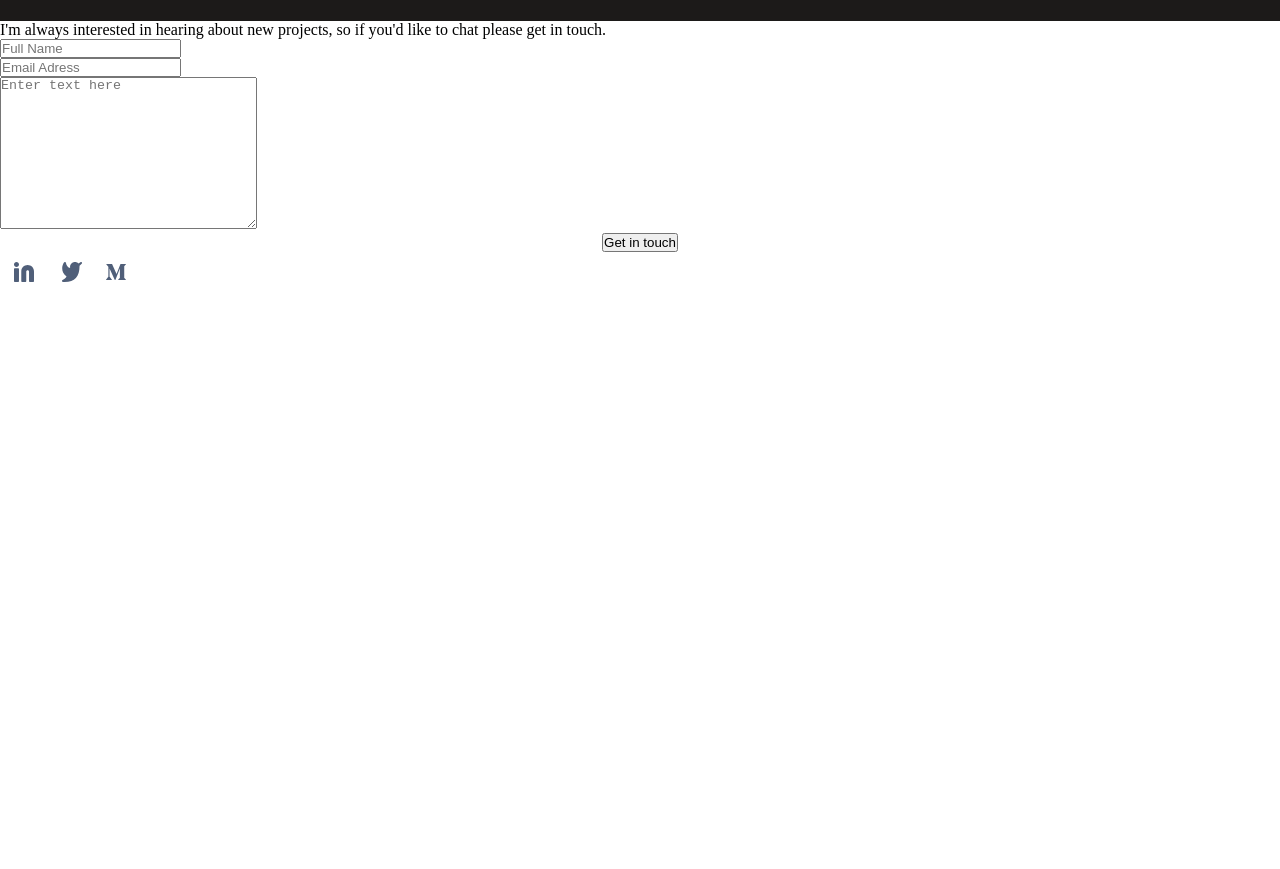
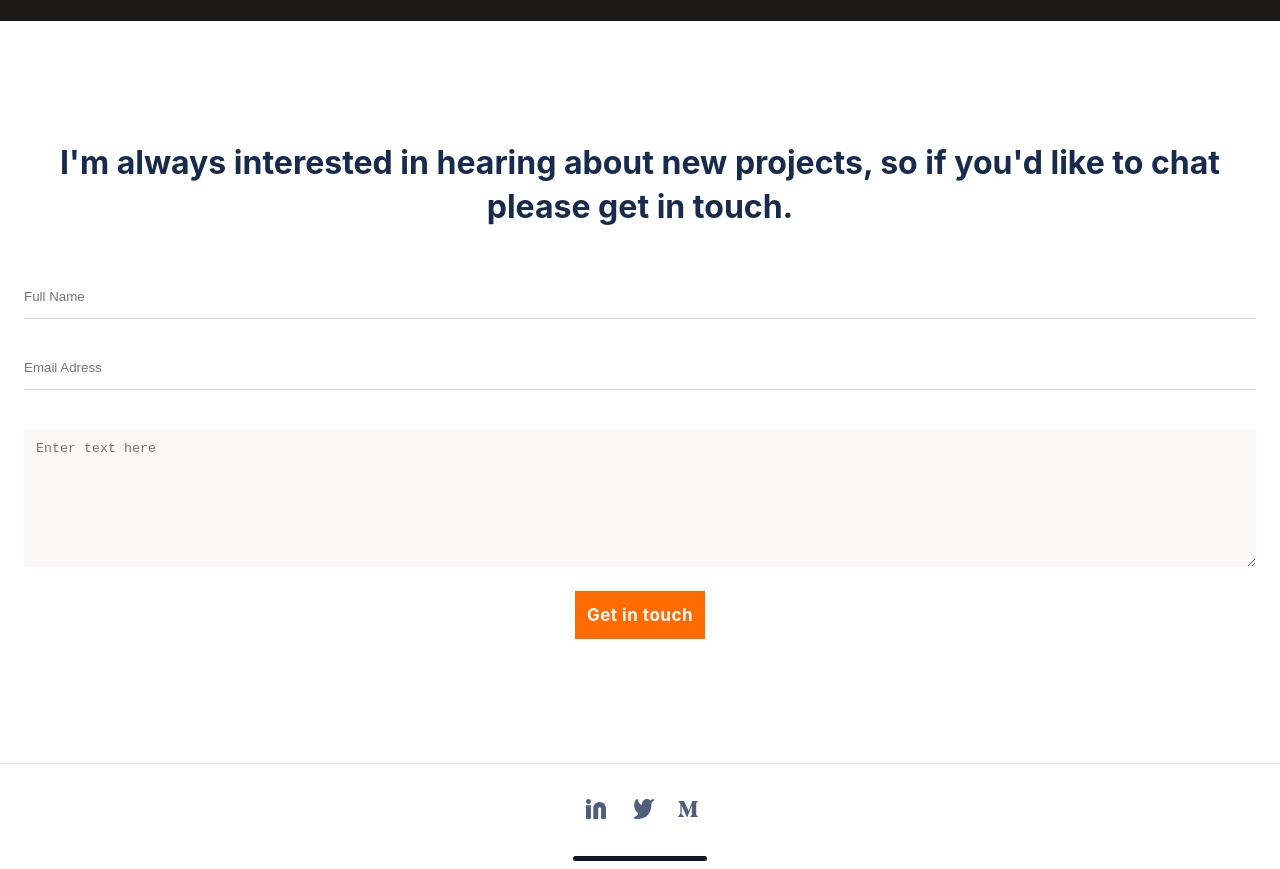
Before and after one commit to eyobyoseph/Eyob-portfolio, a website: page index.html in a window 1280 px wide. Shown: the part 6407-7276 px from the top of the page. Before the commit the page ends 6703 px from the top, so only its background shows below. Drawn offline with Linux system fonts and the light colour scheme.

Commit message:
Add modified style.css

```diff
--- a/style.css
+++ b/style.css
@@ -544,3 +544,86 @@ ul {
   height: 18px;
   margin: 0 12px;
 }
+
+/* contact-section */
+
+#contact-text {
+  font-family: 'Inter', sans-serif;
+  font-style: normal;
+  font-weight: 700;
+  font-size: 32px;
+  line-height: 44px;
+  text-align: center;
+  color: #172b4d;
+  margin-bottom: 58px;
+}
+
+#contact-form {
+  margin-top: 120px;
+  padding-left: 24px;
+  padding-right: 24px;
+  display: flex;
+  flex-direction: column;
+}
+
+form {
+  display: flex;
+  flex-direction: column;
+}
+
+input {
+  border: none;
+  border-bottom: 1px solid #dbd8d7;
+  width: 100%;
+  cursor: pointer;
+  outline: none;
+  padding-bottom: 14px;
+  margin-bottom: 39px;
+}
+
+textarea {
+  background: #fbf8f7;
+  height: 114px;
+  margin-bottom: 24px;
+  padding: 12px;
+  border: none;
+}
+
+form button {
+  padding: 12px;
+  height: 48px;
+  background: #ff6b00;
+  border: none;
+  font-family: 'Inter', sans-serif;
+  font-weight: 700;
+  font-size: 17px;
+  line-height: 24px;
+  letter-spacing: 0.03em;
+  color: #fff;
+}
+
+form button:hover {
+  color: #f55800;
+  background-color: #fff5e1;
+  border: 1px solid #f55800;
+  transition: 0.3s;
+}
+
+#social-links {
+  display: flex;
+  flex-direction: column;
+  justify-content: center;
+  align-items: center;
+  border-top: 1px solid #dfe1e6;
+  margin-top: 124px;
+  padding-top: 25px;
+  padding-bottom: 8px;
+}
+
+.social-bottom-line {
+  background: #0d151e;
+  height: 5px;
+  width: 134px;
+  border-radius: 10px;
+  margin-top: 23px;
+}
```
